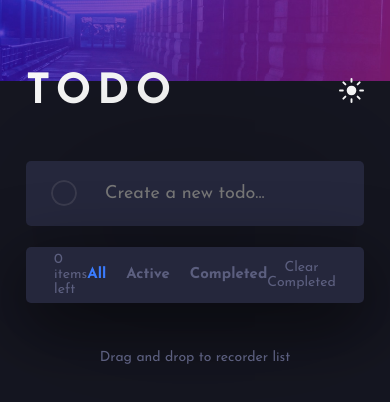
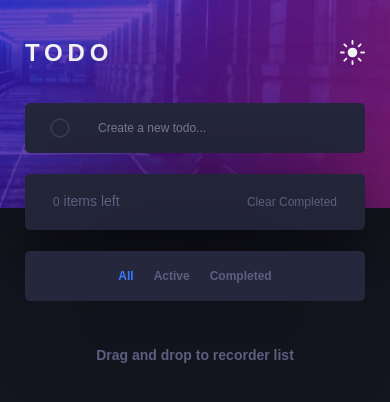
Before and after one commit to EdsonYuri/to-do-app-frontend-mentor, a React (Vite) app: page / in a window 390 px wide. Shown: the top 402 px of the page. Built offline with nearby package versions, Linux system fonts and the light colour scheme.

Commit message:
feat: layout responsivo

```diff
--- a/src/App.tsx
+++ b/src/App.tsx
@@ -55,19 +55,19 @@ export default function App() {
   const clearInput = () => setTask({ id: '', task: '', completedStatus: false })
 
   return (
-    <div className="flex flex-col">
-      <header className=' justify-between flex w-[100%] items-center mt-[8.5vh] mb-[5.7vh]' >
-        <h1 className='text-[2.6rem] tracking-[0.15em]'>TODO</h1>
+    <div className="flex flex-col w-full">
+      <header className='mt-[4.1vh] my-[3.8vh] justify-between flex w-[full] items-center sm:mt-[7vh] sm:mb-[4vh]' >
+        <h1 className='text-[1.5rem] font-semibold sm:text-[2.4rem] tracking-[0.20em] sm:tracking-[0.43em]'>TODO</h1>
         <div className="w-[25px]">
           <img src={iconSun} alt="" />
         </div>
       </header>
 
-      <main>
-        <div className="flex items-center h-[65px] bg-[hsl(235,24%,19%)] rounded-[5px] justify-start px-[25px] mb-[2.5vh] shadow-input border-0">
+      <main className='w-[full]'>
+        <div className="flex items-center h-[50px] sm:h-[65px] bg-[hsl(235,24%,19%)] rounded-[5px] justify-start px-[25px] mb-[2.5vh] shadow-input border-0">
           <SelectionCircle />
 
-          <input className='text-[hsl(234,39%,85%)] text-[18px] h-full bg-transparent outline-none w-full caret-[hsl(220,98%,61%)]'
+          <input className='text-[hsl(234,39%,85%)] text-[12px] sm:text-[18px] h-full bg-transparent outline-none w-full caret-[hsl(220,98%,61%)]'
             name='task'
             onChange={e => handleTask(e)}
             type="text"
@@ -86,23 +86,28 @@ export default function App() {
             ))}
           </ul>
 
-          <div className="flex justify-between items-center px-[28px]">
-            <p className='text-[hsl(235,16%,43%)] text-[14px] font-semibold font-[400]'><span id="task_counter" className='text-[hsl(235,16%,43%)] text-[14px]'>{getTasksByFilter[currentFilter]().length}</span> items left</p>
+          <div className="flex justify-between items-center px-[28px] h-[56px] w-full">
+            <p className=' whitespace-nowrap text-[hsl(235,16%,43%)] text-[14px] font-normal'><span id="task_counter" className='text-[hsl(235,16%,43%)] text-[12px] sm:text-[14px]'>{getTasksByFilter[currentFilter]().length}</span> items left</p>
 
-            <div className="flex justify-around items-center gap-[20px] h-[56px] text-[hsl(233,14%,35%);]">
-
+            <div className="justify-around items-center gap-[20px]  text-[hsl(233,14%,35%)] hidden md:flex">
               <FilterButton value='all' currentFilter={currentFilter} setCurrentFilter={setCurrentFilter}>All</FilterButton>
               <FilterButton value='active' currentFilter={currentFilter} setCurrentFilter={setCurrentFilter}>Active</FilterButton>
               <FilterButton value='completed' currentFilter={currentFilter} setCurrentFilter={setCurrentFilter}>Completed</FilterButton>
 
             </div>
 
-            <button id="clear_completed" className='font-[400] text-[hsl(235,16%,43%)] text-[14px] hover:text-[hsl(236,33%,92%)]' onClick={removeCompleteTask}>Clear Completed</button>
+            <button id="clear_completed" className='font-normal text-[hsl(235,16%,43%)] text-[12px] sm:text-[14px] hover:text-[hsl(236,33%,92%)] whitespace-nowrap' onClick={removeCompleteTask}>Clear Completed</button>
           </div>
         </div>
 
+        <div className="flex items-center justify-center  gap-[20px] h-[50px] bg-[hsl(235,24%,19%)] rounded-[5px] mt-[2.5vh] shadow-input border-0 md:hidden">
+          <FilterButton value='all' currentFilter={currentFilter} setCurrentFilter={setCurrentFilter}>All</FilterButton>
+          <FilterButton value='active' currentFilter={currentFilter} setCurrentFilter={setCurrentFilter}>Active</FilterButton>
+          <FilterButton value='completed' currentFilter={currentFilter} setCurrentFilter={setCurrentFilter}>Completed</FilterButton>
+        </div>
+
         <footer className='h-[13vh] flex items-center justify-center'>
-          <p className='text-[hsl(235,16%,43%)] text-[14px] font-semibold font-[400]'>Drag and drop to recorder list</p>
+          <p className='text-[hsl(235,16%,43%)] text-[14px] font-semibold'>Drag and drop to recorder list</p>
         </footer>
       </main>
 
--- a/src/components/FilterButton.tsx
+++ b/src/components/FilterButton.tsx
@@ -9,7 +9,7 @@ type FilterButtonProps = {
 
 export default function FilterButton({ children, value, currentFilter, setCurrentFilter }: FilterButtonProps) {
     return (
-        <button className={`text-[15px] font-[700]  hover:text-[hsl(236,33%,92%)]
+        <button className={`text-[12px] sm:text-[15px] font-bold  hover:text-[hsl(236,33%,92%)]
             ${value === currentFilter
                 ? 'text-[hsl(220,98%,61%)]'
                 : 'text-[hsl(235,16%,43%)]'
--- a/src/components/ListElement.tsx
+++ b/src/components/ListElement.tsx
@@ -11,14 +11,14 @@ type ListElementProps = {
 
 export default function ListElement({ children, id, changeTaskStatus, completed, removeTask }: ListElementProps) {
     return (
-        <li className='flex items-center justify-between h-[65px] border-b border-[hsl(237,14%,26%)] px-[25px]' >
+        <li className='flex items-center justify-between h-[50px] sm:h-[65px] border-b border-[hsl(237,14%,26%)] px-[25px]' >
             <input type="checkbox" id={id} className='hidden' onChange={changeTaskStatus} checked={completed} />
             <label htmlFor={id} className='flex items-center'>
                 <SelectionCircle />
-                <span className='text-[18px] cursor-pointer'>{children}</span>
+                <span className='text-[12px] sm:text-[18px] cursor-pointer'>{children}</span>
             </label>
-            <button onClick={() => removeTask(id)}>
-                <img src={iconCross} alt="" />
+            <button className='w-[13px] sm:w-[18px]'  onClick={() => removeTask(id)}>
+                <img src={iconCross} alt=""/>
             </button>
 
         </li>
--- a/src/components/SelectionCircle.tsx
+++ b/src/components/SelectionCircle.tsx
@@ -1,6 +1,6 @@
 export default function SelectionCircle(){
     return (
-        <div className="relative min-w-[26px] h-[26px] rounded-full bg-[hsl(237,14%,26%)] p-[2px] mr-[28px] selectionCircle selection_circle">
+        <div className="min-w-[20px] h-[20px] relative sm:min-w-[26px] sm:h-[26px] rounded-full bg-[hsl(237,14%,26%)] p-[2px] mr-[28px] selectionCircle selection_circle">
         </div>
     )
 }
--- a/src/index.css
+++ b/src/index.css
@@ -1,8 +1,6 @@
+@import "tailwindcss";
+
 @import url('https://fonts.googleapis.com/css2?family=Josefin+Sans:ital,wght@0,100..700;1,100..700&display=swap');
-
-@tailwind base;
-@tailwind components;
-@tailwind utilities;
 
 @layer base {
   * {
@@ -12,9 +10,7 @@
     border: none;
     font-family: "Josefin Sans", sans-serif;
     color: white;
-
-    font-family: "Josefin Sans", sans-serif;
-    font-optical-sizing: auto;
+    /* font-optical-sizing: auto; */
     /* font-weight: <weight>; */
     font-style: normal;
   }
@@ -28,11 +24,12 @@
     background-repeat: no-repeat;
     background-size: contain;
     /* padding: 5.25% 0; */
+    /* @apply px-[25px] */
   }
 
   /* Como o `body` é flex, quem recebe o "tamanho do app" é o `#root` */
   #root {
-    @apply grow-0 shrink-0 basis-[37%];
+    @apply w-full sm:basis-[67%] xl:basis-[37%];
   }
 
   img {
@@ -46,6 +43,28 @@
   }
 }
 
+@media screen and (max-width: 640px) {
+  body {
+    background-image: url('./assets/backgrounds/bg-mobile-dark.jpg');
+    @apply px-[25px]
+  }
+
+  /*
+  li img {
+    visibility: visible;
+  }*/
+}
+
+@media screen and (min-width: 1000px) {
+  li img {
+    visibility: hidden;
+  }
+
+  li:hover img {
+    visibility: visible;
+  }
+
+}
 
 @layer components {
   .selectionCircle {
@@ -57,14 +76,12 @@
     position: absolute;
     content: "";
     border: 2px solid #fff;
-    width: 8px;
-    height: 3px;
-    top: 10px;
-    left: 9px;
     border-top: none;
     border-right: none;
     transform: rotate(-45deg);
     opacity: 0;
+
+    @apply top-[6px] left-[6px] sm:top-[10px] sm:left-[8px] w-[9px] h-[5px] sm:w-[10px] sm:h-[5px];
   }
 
   label .selection_circle:hover {
@@ -112,10 +129,6 @@
   }
 
   li img {
-    visibility: hidden;
-  }
-
-  li:hover img {
     visibility: visible;
   }
 
@@ -128,65 +141,3 @@
   --shadow-list: rgba(0, 0, 0, 0.56) 0px 22px 70px 4px;
   --shadow-input: rgba(0, 0, 0, 0.56) 0px 30px 200px 5px;
 }
-
-
-/* :root {
-  font-family: system-ui, Avenir, Helvetica, Arial, sans-serif;
-  line-height: 1.5;
-  font-weight: 400;
-
-  color-scheme: light dark;
-  color: rgba(255, 255, 255, 0.87);
-  background-color: #242424;
-
-  font-synthesis: none;
-  text-rendering: optimizeLegibility;
-  -webkit-font-smoothing: antialiased;
-  -moz-osx-font-smoothing: grayscale;
-}
-
-a {
-  font-weight: 500;
-  color: #646cff;
-  text-decoration: inherit;
-}
-a:hover {
-  color: #535bf2;
-}
-
-h1 {
-  font-size: 3.2em;
-  line-height: 1.1;
-}
-
-button {
-  border-radius: 8px;
-  border: 1px solid transparent;
-  padding: 0.6em 1.2em;
-  font-size: 1em;
-  font-weight: 500;
-  font-family: inherit;
-  background-color: #1a1a1a;
-  cursor: pointer;
-  transition: border-color 0.25s;
-}
-button:hover {
-  border-color: #646cff;
-}
-button:focus,
-button:focus-visible {
-  outline: 4px auto -webkit-focus-ring-color;
-}
-
-@media (prefers-color-scheme: light) {
-  :root {
-    color: #213547;
-    background-color: #ffffff;
-  }
-  a:hover {
-    color: #747bff;
-  }
-  button {
-    background-color: #f9f9f9;
-  }
-} */
```
